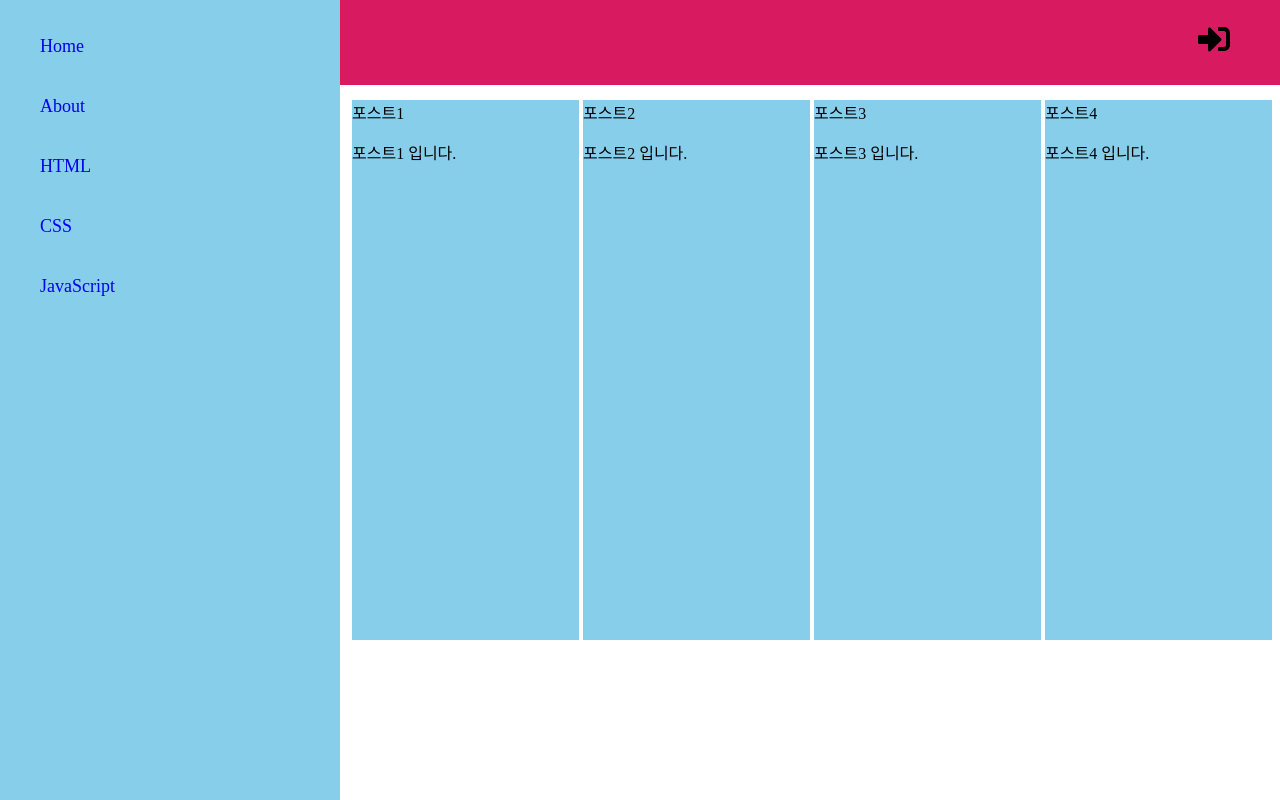
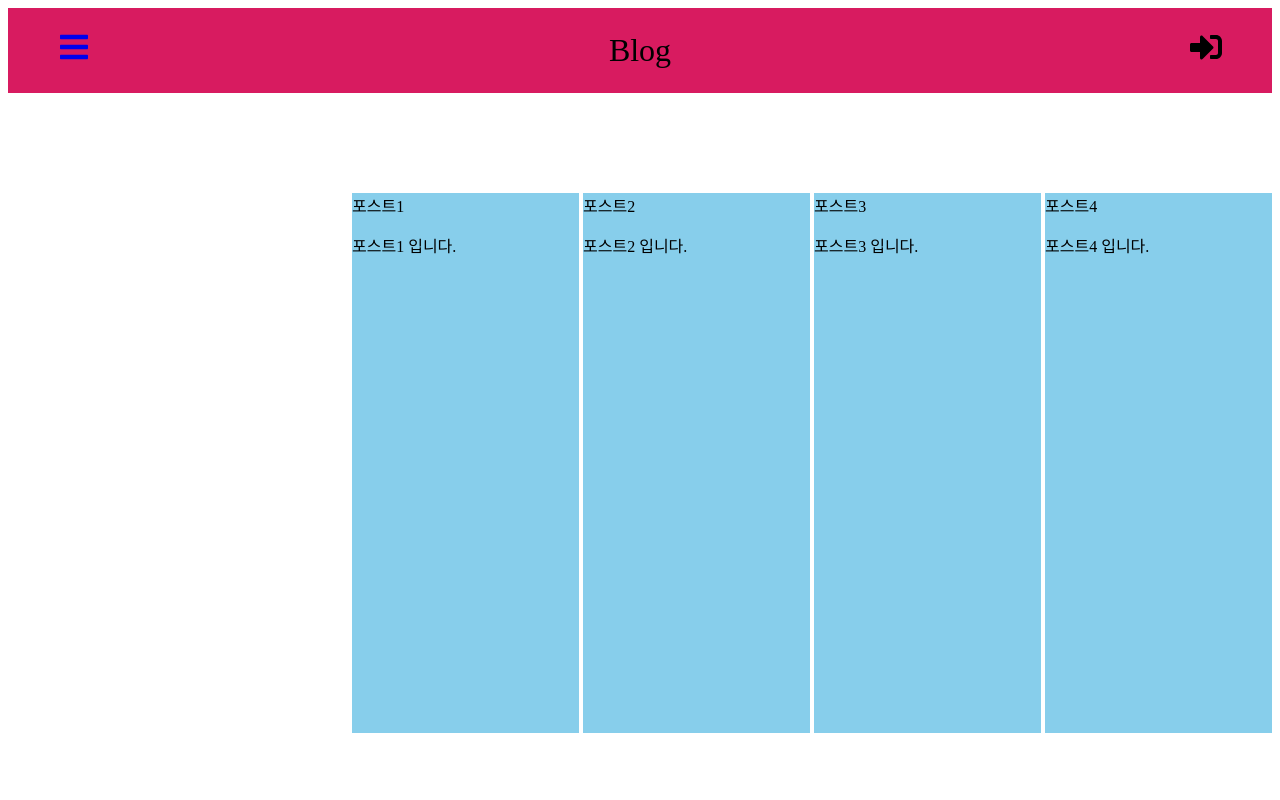
Before and after one commit to pji0219/blog-frontend, a React (Create React App) app: page / in a window 1280 px wide. Built offline with nearby package versions, Linux system fonts and the light colour scheme.

Commit message:
사이드 메뉴바 토글 형식으로 변경

```diff
--- a/package.json
+++ b/package.json
@@ -6,6 +6,7 @@
     "@testing-library/jest-dom": "^5.11.4",
     "@testing-library/react": "^11.1.0",
     "@testing-library/user-event": "^12.1.10",
+    "classnames": "^2.3.1",
     "react": "^17.0.2",
     "react-dom": "^17.0.2",
     "react-icons": "^4.2.0",
--- a/src/components/navbar/Navbar.jsx
+++ b/src/components/navbar/Navbar.jsx
@@ -1,20 +1,34 @@
-import React from 'react';
+import React, { useState }  from 'react';
 import { Link } from 'react-router-dom';
 import { SidebarData } from './SidebarData';
 import styles from './Navbar.module.css';
-import { FaSignInAlt } from "react-icons/fa";
+import classNames from 'classnames';
+import { FaSignInAlt, FaBars } from "react-icons/fa";
+import { AiOutlineClose } from 'react-icons/ai';
 
 function Navbar() {
+  const [sidebar, setSidebar] = useState(false);
+
+  const showSidebar = () => setSidebar(!sidebar);
+
   return (
     <>
       <header className={styles.header}>
+        <Link to="#" className={styles.open_menu_bar_btn}>
+          <FaBars onClick={showSidebar} />
+        </Link>
         <span className={styles.blog_name}>Blog</span>
         <span className={styles.login_btn}>
           <FaSignInAlt />
         </span>
       </header>
-      <nav className={styles.nav_menu}>
+      <nav className={sidebar ? classNames({[styles.nav_menu]: true, [styles.active]: true}) : styles.nav_menu}>
         <ul className={styles.nav_menu_items}>
+          <li className={styles.navbar_toggle}>
+            <Link to="#" className={styles.close_menu_bar_btn}>
+              <AiOutlineClose onClick={showSidebar}/>
+            </Link>
+          </li>
           {
             SidebarData.map((item, index) => {
               return (
--- a/src/components/navbar/Navbar.module.css
+++ b/src/components/navbar/Navbar.module.css
@@ -1,18 +1,13 @@
 .header {
   background-color: #d81b60;
-  width: 1580px;
   height: 53px;
   padding: 16px 0;
   display: flex;
   justify-content: space-between;
   align-items: center;
-  position: fixed;
-  top: 0;
-  right: 0;
 }
 
 .blog_name {
-  margin-left: 50px;
   font-size: 32px;
 }
 
@@ -21,18 +16,54 @@
   font-size: 32px;
 }
 
+.open_menu_bar_btn {
+  margin-left: 50px;
+  text-decoration: none;
+  font-size: 32px;
+}
+
+.open_menu_bar_btn:visited {
+  color: black;
+  text-decoration: none;
+}
+
 .nav_menu {
-  /* background-color: #fff; */
-  background-color: skyblue;
+  background-color: #fff;
+  /* background-color: skyblue; */
   width: 340px;
   height: 100vh;
   position: fixed;
   top: 0;
+  left: -100%;
+  transition: 850ms;
+}
+
+.nav_menu.active {
   left: 0;
+  transition: 350ms;
 }
 
 .nav_menu_items {
   width: 100%;
+}
+
+.navbar_toggle {
+  width: 100%;
+  height: 80px;
+  display: flex;
+  align-items: center;
+  list-style: none;
+}
+
+.close_menu_bar_btn {
+  margin-left: 10px;
+  text-decoration: none;
+  font-size: 32px;
+}
+
+.close_menu_bar_btn:visited {
+  color: #757575;
+  text-decoration: none;
 }
 
 .nav_text {
```
Also changed, not shown: 1 other file (tests, documents, lock files or other folders).
